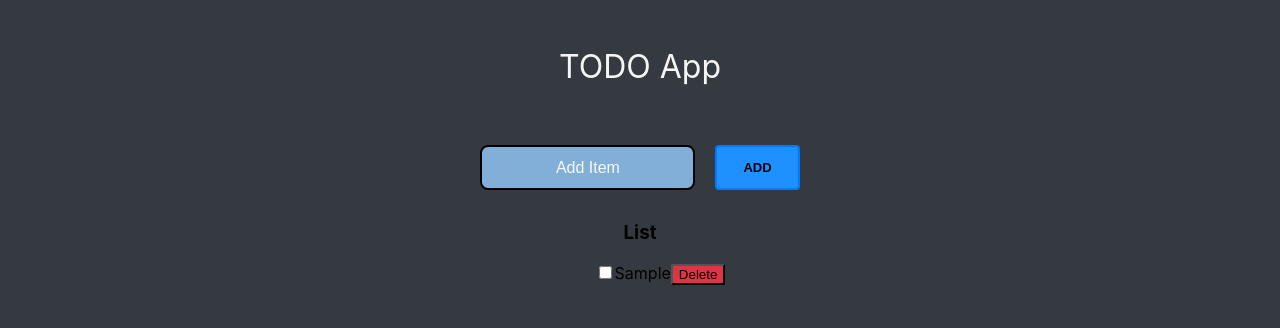
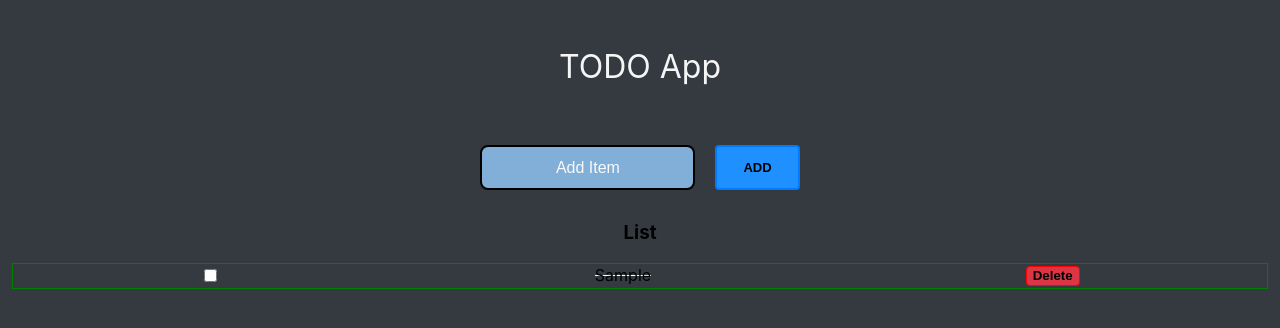
Before and after one commit to animeshjain7/Todo-App-WDS-React, a React (Create React App) app: page / in a window 1280 px wide. Both pictures are taken after typing "Sample" into the empty fields and a click on the button "ADD". Shown: the top 328 px of the page. Built offline with nearby package versions, Linux system fonts and the light colour scheme.

Commit message:
list update 1

```diff
--- a/src/Todo App/TodoItem.js
+++ b/src/Todo App/TodoItem.js
@@ -8,15 +8,16 @@ export default function TodoItem({
   deleteTodo,
 }) {
   return (
-    <li>
-      <label>
-        <input
-          className="checkbox"
-          type="checkbox"
-          checked={completed}
-          onChange={(e) => toggleTodo(id, e.target.checked)}
-        />
-        {title}
+    <li className="li-tag">
+      <input
+        id={id}
+        className="checkbox-input"
+        type="checkbox"
+        checked={completed}
+        onChange={(e) => toggleTodo(id, e.target.checked)}
+      />
+      <label htmlFor={id}>
+        <div className="content-list">{title}</div>
       </label>
       <button className="button-delete" onClick={() => deleteTodo(id)}>
         Delete
--- a/src/Todo App/TodoList.js
+++ b/src/Todo App/TodoList.js
@@ -3,7 +3,7 @@ import './style.css';
 
 export default function TodoList({ todos, toggleTodo, deleteTodo }) {
   return (
-    <ul className="list-tag">
+    <ul className="ul-tag">
       {todos.length === 0 && "No Items"}
       {todos.map((it) => {
         return (
--- a/src/Todo App/style.css
+++ b/src/Todo App/style.css
@@ -1,13 +1,13 @@
 :root {
   --button-blue: #1e90ff;
   --white: #ffffff;
-  --button-red:#dc3545;
+  --button-red: #dc3545;
 }
 
 .form-tag {
   padding: 2px;
   display: flex;
-  justify-content:center;
+  justify-content: center;
   /* align-items: center; */
   align-content: center;
   flex-wrap: wrap;
@@ -18,17 +18,17 @@
   margin: 10px;
   border-radius: 0.5em;
   min-height: 2rem;
-  font-size:medium;
+  font-size: medium;
   text-align: center;
   border: 2px solid black;
 }
-::placeholder{
+::placeholder {
   color: #f8f9fa;
 }
 
-.input-tag:focus{
+.input-tag:focus {
   outline: none;
-  border:2px solid greenyellow;
+  border: 2px solid greenyellow;
 }
 
 h1 {
@@ -46,22 +46,47 @@ h1 {
   text-transform: uppercase;
   background-color: var(--button-blue);
   border-radius: 0.25rem;
-  padding:1em 2em;
+  padding: 1em 2em;
   margin: 10px;
   font-size: 13px;
   cursor: pointer;
   font-weight: 700;
 }
-.button-add:hover{
-  border: 2px solid #4CAF50 ;
+.button-add:hover {
+  border: 2px solid #4caf50;
+}
+.button-delete {
+  margin:2px 0 2px 0;
+  height: 20px;
+  background-color: var(--button-red);
+  border: 1px solid red;
+  text-align: center;
+  font-weight: 600;
+  border-radius: 0.25rem;
+}
+.ul-tag {
+  padding: 0;
+  margin: 2px;
+  text-align: center;
 }
 
-
-.list-tag{
+.li-tag {
   list-style-type: none;
+  display: flex;
+  align-items: center;
+  justify-content: space-around;
+  border: 1px solid green;
+  line-height: 1px;
+  margin: 10px;
 }
 
-.button-delete{
-  outline: none;
-  background-color:var(--button-red) ;
+.content-list {
+  text-align: center;
+  display: inline-block;
+  justify-content: center;
+  align-items: center;
+  /* margin: 2rem; */
+  /* width: 100px; */
+  /* height: 40px; */
+  background-color: white;
 }
```
